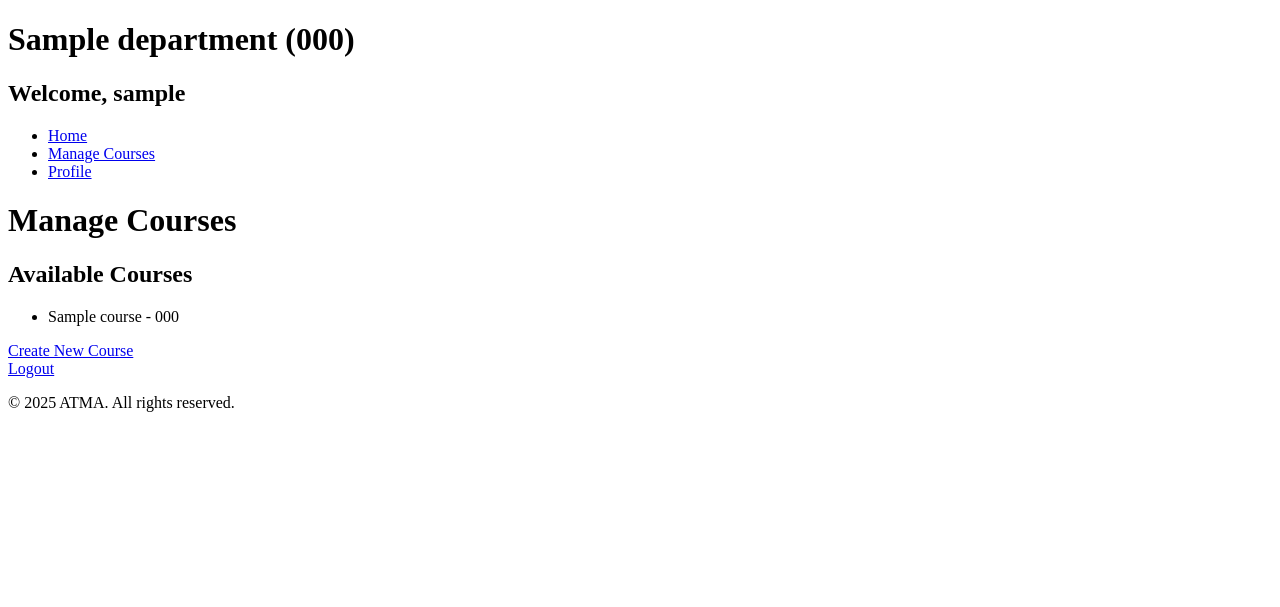
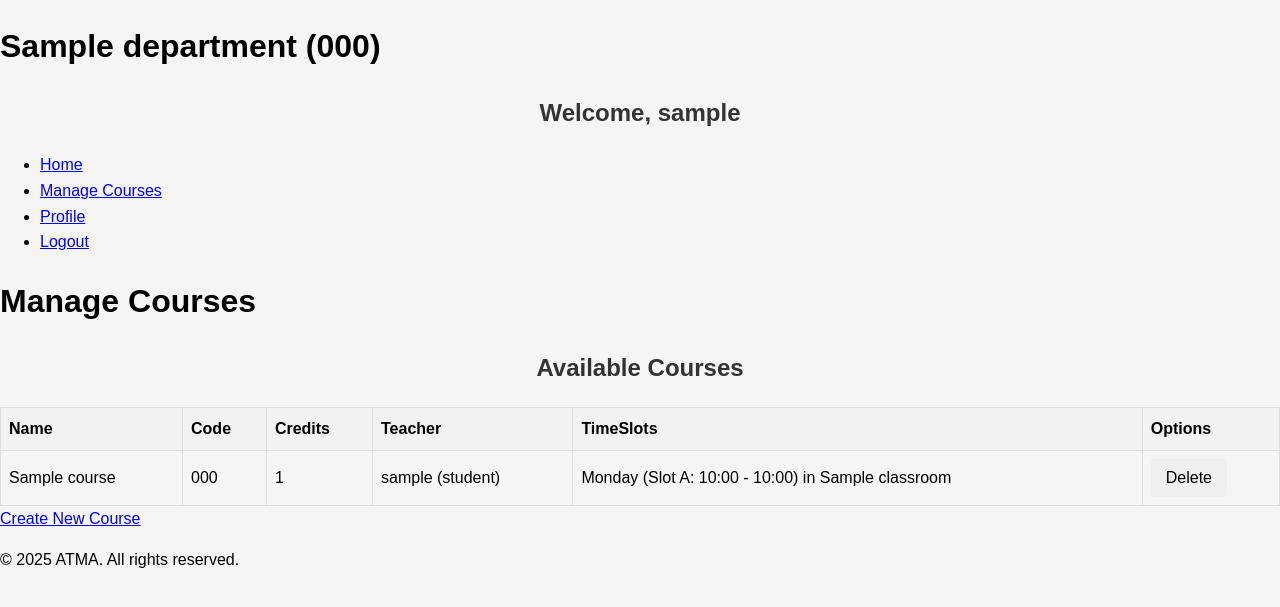
Before and after one commit to rahulcpatne-iitkgp/ATMA, a Django app: page /manage-courses/ in a window 1280 px wide. Shown: the top 607 px of the page. Run offline with Django 5.2, Linux system fonts and the light colour scheme; a user stored in the database is signed in; tables that the repository leaves empty hold one stand-in row (values such as "Sample post").

Commit message:
Added features to add an existing course to the timetable and to delete a course

```diff
--- a/atma_backend/timetable/signals.py
+++ b/atma_backend/timetable/signals.py
@@ -28,7 +28,5 @@ def populate_timeslots(sender, **kwargs):
             TimeSlot.objects.create(
                 day=day,
                 slot=slot,
-                start_time=start,
-                end_time=end
             )
     print("TimeSlots populated successfully.")
--- a/atma_backend/timetable/static/css/styles.css
+++ b/atma_backend/timetable/static/css/styles.css
@@ -89,3 +89,20 @@ input, select {
     color: #6c757d;
     margin-top: 5px;
 }
+
+/* HOD styles */
+
+.table {
+    width: 100%;
+    border-collapse: collapse;
+}
+
+.table th, .table td {
+    border: 1px solid #ddd;
+    padding: 8px;
+}
+
+.table th {
+    background-color: #f2f2f2;
+    text-align: left;
+}
--- a/atma_backend/timetable/templates/hod/base.html
+++ b/atma_backend/timetable/templates/hod/base.html
@@ -4,7 +4,8 @@
   <meta charset="UTF-8">
   <meta name="viewport" content="width=device-width, initial-scale=1.0">
   <title>ATMA-HOD</title>
-  <!-- <link rel="stylesheet" href="styles.css"> Link to your CSS file -->
+  {% load static %}
+  <link rel="stylesheet" href="{% static 'css/styles.css' %}">
 </head>
 <body>
   <header>
@@ -16,12 +17,12 @@
       <li><a href="{% url 'home' %}">Home</a></li>
       <li><a href="{% url 'hod-manage-courses' %}">Manage Courses</a></li>
       <li><a href="{% url 'home' %}">Profile</a></li>
+      <li><a href="{% url 'logout' %}">Logout</a></li>
     </ul>
   </nav>
   {% block content %}
   {% endblock %}
   <footer>
-    <a href="{% url 'logout' %}" class="btn btn-primary">Logout</a>
     <p>&copy; 2025 ATMA. All rights reserved.</p>
   </footer>
 </body>
--- a/atma_backend/timetable/templates/hod/create_course.html
+++ b/atma_backend/timetable/templates/hod/create_course.html
@@ -1,6 +1,4 @@
 {% extends "hod/base.html" %}
-{% load static %}
-{% block title %}Create Course{% endblock %}
 {% block content %}
 <div class="container">
   <h1>Create Course</h1>
--- a/atma_backend/timetable/templates/hod/home.html
+++ b/atma_backend/timetable/templates/hod/home.html
@@ -1,5 +1,4 @@
 {% extends "hod/base.html" %}
-{% load static %}
 {% block content %}
 <main class="home-container">
   <h1>Welcome to the HOD Home Page</h1>
--- a/atma_backend/timetable/templates/hod/manage_courses.html
+++ b/atma_backend/timetable/templates/hod/manage_courses.html
@@ -1,21 +1,71 @@
 {% extends "hod/base.html" %}
-{% load static %}
+{% load custom_filters %}
 {% block content %}
 <main class="manage-courses-container">
   <h1>Manage Courses</h1>
   <div class="course-list">
     <h2>Available Courses</h2>
-    <ul>
-      {% for course in courses %}
-        <li>{{ course.name }} - {{ course.code }}</li>
-      {% empty %}
-        <li>No courses available.</li>
-      {% endfor %}
-    </ul>
+    <table class="table">
+      <thead>
+        <tr>
+          <th>Name</th>
+          <th>Code</th>
+          <th>Credits</th>
+          <th>Teacher</th>
+          <th>TimeSlots</th>
+          <th>Options</th>
+        </tr>
+      </thead>
+      <tbody>
+        {% for course in courses %}
+          <tr>
+            <td>{{ course.name }}</td>
+            <td>{{ course.code }}</td>
+            <td>{{ course.credits }}</td>
+            <td>{{ course.teacher }}</td>
+            <td>
+              {% if course.schedules.exists %}
+                {% for day in "Monday,Tuesday,Wednesday,Thursday,Friday"|split:"," %}
+                  {% with day_schedules=course.schedules.all|filter_by_day:day %}
+                    {% if day_schedules %}
+                      {% for schedule in day_schedules %}
+                        {{ schedule.timeslot }} in {{ schedule.classroom.name }}<br>
+                      {% endfor %}
+                    {% endif %}
+                  {% endwith %}
+                {% endfor %}
+              {% else %}
+                <form method="post" action="{% url 'hod-schedule-course' course.id %}">
+                  {% csrf_token %}
+                  <button type="submit" class="btn btn-success">Add to timetable</button>
+                </form>
+              {% endif %}
+            </td>
+            <td>
+              <form method="post" action="{% url 'hod-delete-course' course.id %}" id="delete-form-{{ course.id }}">
+                {% csrf_token %}
+                <button type="button" class="btn btn-danger" onclick="confirmDelete('{{ course.name }}', '{{ course.id }}')">Delete</button>
+              </form>
+            </td>
+          </tr>
+        {% empty %}
+          <tr>
+            <td colspan="6">No courses available.</td>
+          </tr>
+        {% endfor %}
+      </tbody>
+    </table>
   </div>
   <div class="create-course">
-    <a href="{% url 'hod-create-course' %}" class="btn btn-primary">Create New Course</a>
+    <a href="{% url 'hod-create-course' %}">Create New Course</a>
   </div>
+</main>
 
-</main>
+<script>
+function confirmDelete(courseName, courseId) {
+  if (confirm(`Are you sure you want to delete the course "${courseName}"? This action cannot be undone.`)) {
+    document.getElementById(`delete-form-${courseId}`).submit();
+  }
+}
+</script>
 {% endblock %}
--- /dev/null
+++ b/atma_backend/timetable/templatetags/custom_filters.py
@@ -0,0 +1,17 @@
+from django import template
+
+register = template.Library()
+
+@register.filter(name='split')
+def split(value, key):
+    """
+    Returns the string split by the given key.
+    """
+    return value.split(key)
+
+@register.filter(name='filter_by_day')
+def filter_by_day(schedules, day):
+    """
+    Filters schedules by day.
+    """
+    return schedules.filter(timeslot__day=day)
--- a/atma_backend/timetable/urls.py
+++ b/atma_backend/timetable/urls.py
@@ -8,4 +8,6 @@ urlpatterns = [
     path('logout/', auth_views.logout_view, name='logout'),
     path('manage-courses/', hod_views.manage_courses, name='hod-manage-courses'),   # Only accessible to HOD and Admin
     path('create-course/', hod_views.create_course, name='hod-create-course'),   # Only accessible to HOD and Admin
+    path('schedule-course/<str:course_id>/', hod_views.schedule_course, name='hod-schedule-course'),   # Only accessible to HOD and Admin
+    path('delete-course/<str:course_id>/', hod_views.delete_course, name='hod-delete-course'),   # Only accessible to HOD and Admin
 ]
--- a/atma_backend/timetable/views/hod_views.py
+++ b/atma_backend/timetable/views/hod_views.py
@@ -1,5 +1,7 @@
 from django.shortcuts import render, redirect
 from ..forms import CreateCourseForm
+from ..models import Course, TimeSlot, Classroom, Schedule
+from django.contrib import messages
 
 def manage_courses(request):
     # Check if the user is authenticated and is a HOD
@@ -35,3 +37,138 @@ def create_course(request):
     else:
         # Redirect to home if not authorized
         return redirect('home')
+
+def schedule_course(request, course_id):
+    # Check if the user is authenticated and is a HOD
+    if request.user.is_authenticated and hasattr(request.user, 'department') and request.user == request.user.department.hod:
+        # Fetch the course by ID
+        try:
+            course = Course.objects.get(id=course_id, department=request.user.department)
+        except Course.DoesNotExist:
+            return redirect('hod-manage-courses')
+
+        if request.method == 'POST':
+            # Determine how many schedules we need to create based on credits
+            required_schedules = course.credits
+            schedules_created = 0
+
+            # Get all available timeslots after filtering out teacher and batch conflicts
+            all_timeslots = TimeSlot.objects.all()
+
+            teacher_busy_timeslots = TimeSlot.objects.filter(
+                schedules__course__teacher=course.teacher
+            )
+            available_timeslots = all_timeslots.exclude(id__in=teacher_busy_timeslots)
+
+            if course.batches.exists():
+                batch_ids = course.batches.values_list('id', flat=True)
+                batch_busy_timeslots = TimeSlot.objects.filter(
+                    schedules__course__batches__id__in=batch_ids
+                ).distinct()
+                available_timeslots = available_timeslots.exclude(id__in=batch_busy_timeslots)
+
+            # Group available timeslots by day. (Assuming each TimeSlot has a 'day' attribute.)
+            timeslots_by_day = {}
+            for ts in available_timeslots:
+                day = ts.day  # e.g. 'Monday', 'Tuesday', etc.
+                timeslots_by_day.setdefault(day, []).append(ts)
+
+            # Optionally sort timeslots within each day by start time.
+            for day in timeslots_by_day:
+                timeslots_by_day[day] = sorted(timeslots_by_day[day], key=lambda ts: ts.start_time)
+
+            # Define the standard chronological order for days.
+            standard_days = ["Monday", "Tuesday", "Wednesday", "Thursday", "Friday"]
+
+            # Filter to only include days that have available timeslots.
+            available_days = [day for day in standard_days if day in timeslots_by_day]
+
+            if available_days:
+                # Find the day with the most available timeslots.
+                start_day = max(available_days, key=lambda d: len(timeslots_by_day[d]))
+                # Rotate the available_days list so that start_day is first.
+                start_index = available_days.index(start_day)
+                days = available_days[start_index:] + available_days[:start_index]
+            else:
+                days = []  # No available days
+
+            # Initialize a counter for how many classes have been scheduled per day.
+            day_schedule_count = { day: 0 for day in days }
+            preferred_classrooms = {}  # Dictionary to store the chosen classroom for each day
+
+            # Determine how many schedules need to be created (based on course credits).
+            required_schedules = course.credits
+            schedules_created = 0
+
+            # Round-robin assignment across days.
+            while schedules_created < required_schedules:
+                progress = False  # To check if we managed to assign any schedule in this round.
+                for day in days:
+                    if schedules_created >= required_schedules:
+                        break
+
+                    # Only try to schedule if this day has less than 2 classes for the course.
+                    if day_schedule_count[day] < 2 and timeslots_by_day[day]:
+                        # Pop the next available timeslot from this day.
+                        timeslot = timeslots_by_day[day].pop(0)
+
+                        # Find available classrooms for the chosen timeslot.
+                        busy_classrooms = Classroom.objects.filter(schedules__timeslot=timeslot)
+                        available_classrooms = Classroom.objects.exclude(id__in=busy_classrooms).filter(availability=True)
+
+                        if available_classrooms.exists():
+                            if day in preferred_classrooms:
+                                preferred = preferred_classrooms[day]
+                            else:
+                                preferred = None
+
+                            # If the preferred classroom is available, use it.
+                            if preferred and available_classrooms.filter(id=preferred.id).exists():
+                                classroom = preferred
+                            else:
+                                # Otherwise, choose the first available classroom.
+                                classroom = available_classrooms.first()
+                                # Immediately update the preferred classroom for this day.
+                                preferred_classrooms[day] = classroom
+
+                            Schedule.objects.create(course=course, timeslot=timeslot, classroom=classroom)
+                            day_schedule_count[day] += 1
+                            schedules_created += 1
+                            progress = True
+
+                # If no progress was made during a full round, break to prevent an infinite loop.
+                if not progress:
+                    break
+
+            # Provide feedback to the user based on the outcome.
+            if schedules_created == required_schedules:
+                messages.success(request, f"Successfully added {schedules_created} schedules for course {course.name}.")
+            elif schedules_created > 0:
+                messages.warning(request, f"Could only add {schedules_created} out of {required_schedules} required schedules for course {course.name}.")
+            else:
+                messages.error(request, "No suitable timeslots and classrooms found for this course.")
+
+            return redirect('hod-manage-courses')
+
+
+        # If not POST, render the schedule form
+        return render(request, 'hod/schedule_course.html', {'course': course})
+    else:
+        # Redirect to home if not authorized
+        return redirect('home')
+
+def delete_course(request, course_id):
+    # Check if the user is authenticated and is a HOD
+    if request.user.is_authenticated and hasattr(request.user, 'department') and request.user == request.user.department.hod:
+        # Fetch the course by ID
+        try:
+            course = Course.objects.get(id=course_id, department=request.user.department)
+            course.delete()
+            messages.success(request, "Course deleted successfully.")
+        except Course.DoesNotExist:
+            messages.error(request, "Course does not exist.")
+
+        return redirect('hod-manage-courses')
+    else:
+        # Redirect to home if not authorized
+        return redirect('home')
```
Also changed, not shown: atma_backend/timetable/templatetags/__init__.py (added).
